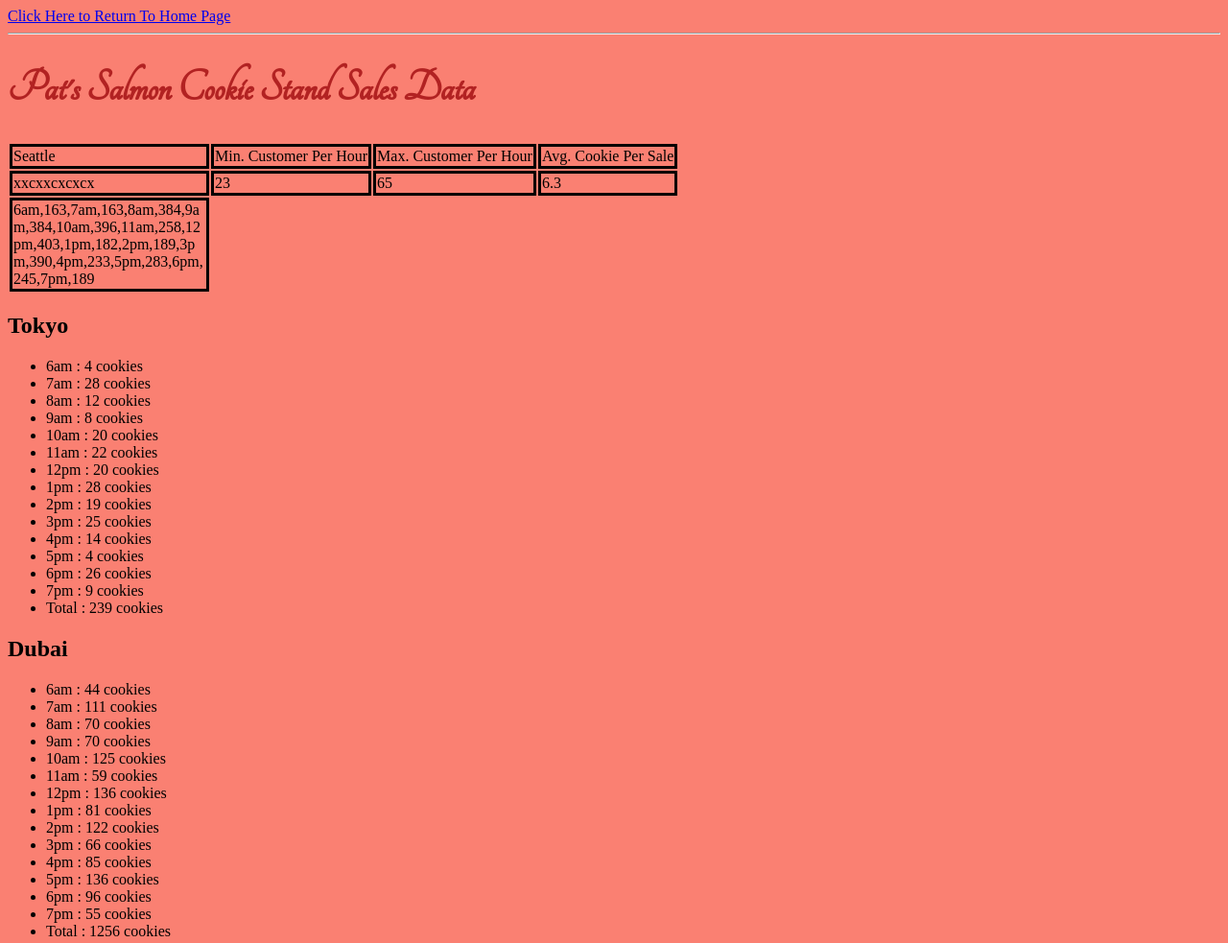
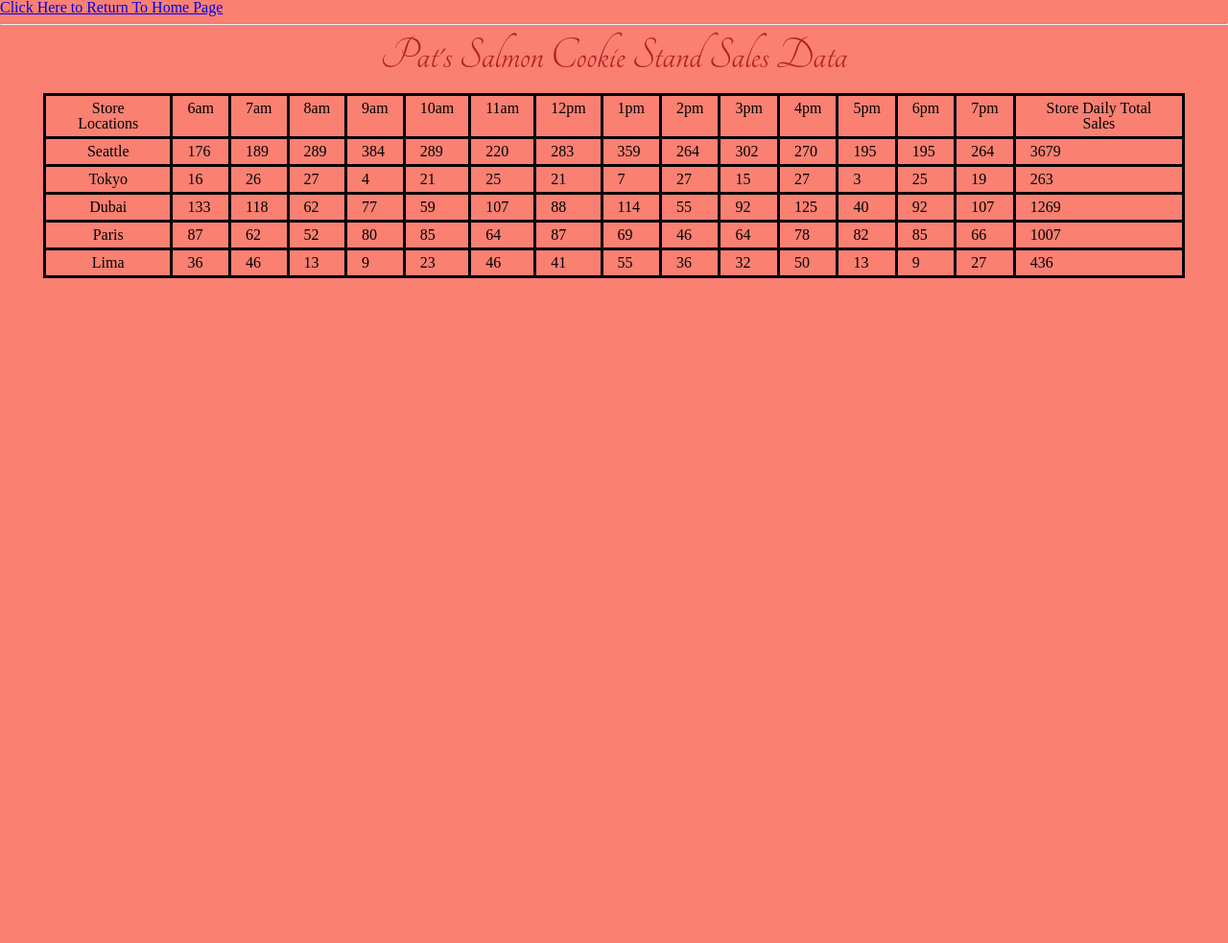
Before and after one commit to KrisDunning/cookie-stand, a plain HTML site: page sales.html in a window 1280 px wide. Shown: the top 983 px of the page at 96% size. After the commit the page ends 800 px from the top, so only its background shows below. Drawn offline with Linux system fonts and the light colour scheme.

Commit message:
mid day push. table working. refactoring can still be optimized

```diff
--- /dev/null
+++ b/CSS/reset.css
@@ -0,0 +1,48 @@
+/* http://meyerweb.com/eric/tools/css/reset/
+   v2.0 | 20110126
+   License: none (public domain)
+*/
+
+html, body, div, span, applet, object, iframe,
+h1, h2, h3, h4, h5, h6, p, blockquote, pre,
+a, abbr, acronym, address, big, cite, code,
+del, dfn, em, img, ins, kbd, q, s, samp,
+small, strike, strong, sub, sup, tt, var,
+b, u, i, center,
+dl, dt, dd, ol, ul, li,
+fieldset, form, label, legend,
+table, caption, tbody, tfoot, thead, tr, th, td,
+article, aside, canvas, details, embed,
+figure, figcaption, footer, header, hgroup,
+menu, nav, output, ruby, section, summary,
+time, mark, audio, video {
+	margin: 0;
+	padding: 0;
+	border: 0;
+	font-size: 100%;
+	font: inherit;
+	vertical-align: baseline;
+}
+/* HTML5 display-role reset for older browsers */
+article, aside, details, figcaption, figure,
+footer, header, hgroup, menu, nav, section {
+	display: block;
+}
+body {
+	line-height: 1;
+}
+ol, ul {
+	list-style: none;
+}
+blockquote, q {
+	quotes: none;
+}
+blockquote:before, blockquote:after,
+q:before, q:after {
+	content: '';
+	content: none;
+}
+table {
+	border-collapse: collapse;
+	border-spacing: 0;
+}
--- a/CSS/styles.css
+++ b/CSS/styles.css
@@ -7,30 +7,41 @@
   font-family: Arial, Helvetica, sans-serif;
   color: darkblue;
 }
+
 .text{
   font-family: Georgia, 'Times New Roman', Times, serif;
   color:darkslateblue;
 }
+
 .highlight{
   font-family: 'Tangerine', serif;
   color:firebrick;
 }
+
 h1{
   font-size: 48px;
   text-shadow: 3px;
+  text-align: center;
 }
+
 h2{
   /* color:darkblue; only testing for color palette match */
 }
+
 ul:last-child{
   /* color: darkslateblue; only testing for color palette match */
 }
 
+table{
+  margin: 15px 45px;
+}
 
-td{
-  max-width: 200px;
+th, td{
+  max-width: 300px;
+  padding: 5px 15px;
   border:3px solid black;
   height: auto;
   word-wrap:break-word;
   column-span: all;
+
 }
--- a/JS/app.js
+++ b/JS/app.js
@@ -1,214 +1,288 @@
+// GLOBALS
+let hours=['6am','7am','8am','9am','10am','11am','12pm','1pm','2pm','3pm','4pm','5pm','6pm','7pm'];
+let storeCollection=[];
+let salesElem=document.getElementById('salesInformation');
+let tableToAppendTo=document.getElementById('salesTable');
 
-let hours=['6am','7am','8am','9am','10am','11am','12pm','1pm','2pm','3pm','4pm','5pm','6pm','7pm'];
-let salesElem=document.getElementById('salesInformation');
 
+// HELPER FUNCTIONS
 function randomNumber(min,max) {
   return Math.floor(Math.random()*(max-min+1)+min);
 }
 
-
-let seattle={
-  name: 'Seattle',
-  minCust:23,
-  maxCust:65,
-  avgCookiePerSale:6.3,
-  cokkiesPerHour:0,
-  cookiesTotal:0,
-
-  render: function() {
-    let saleTable=document.createElement('table');
-    salesElem.appendChild(saleTable);
-    let row= saleTable.insertRow();
-    let col1=row.insertCell(0);
-    let col2=row.insertCell(1);
-    let col3=row.insertCell(2);
-    let col4=row.insertCell(3);
-    col1.innerText=this.name;
-    col2.innerText='Min. Customer Per Hour';
-    col3.innerText='Max. Customer Per Hour';
-    col4.innerText="Avg. Cookie Per Sale";
-    row=saleTable.insertRow();
-    col1=row.insertCell(0);
-    col2=row.insertCell(1);
-    col3=row.insertCell(2);
-    col4=row.insertCell(3);
-    col1.innerText=" xxcxxcxcxcx";
-    col2.innerText=this.minCust;
-    col3.innerText=this.maxCust;
-    col4.innerText=this.avgCookiePerSale;
-    row=saleTable.insertRow();
-    col1=row.insertCell(0);
-    col1.innerText=this.getDailySales(this.minCust,this.maxCust,this.avgCookiePerSale);
-    },
-
-    getDailySales: function(min,max,avg){
-      let sum=[];
+function getCookieSalesPerHour(min,max,avg,hours){
+  let hourlyCookieSales=[];
   for(let i=0;i<hours.length;i++){
-      sum[i]=[hours[i],Math.floor(randomNumber(min,max)*avg)];
+    hourlyCookieSales.push(Math.floor(randomNumber(min,max)*avg));
   }
-      return sum;
-    }
+  return hourlyCookieSales;
 }
 
-let tokyo={
-  name:'Tokyo',
-  minCust: 3,
-  maxCust: 24,
-  avgCookiePerSale:1.2,
-  cookiesPerHour:0,
-  cookiesTotal:0,
-
-  render: function() {
-    let saleContainer=document.createElement('article');
-    salesElem.appendChild(saleContainer);
-    let header2 = document.createElement('h2')
-    saleContainer.appendChild(header2);
-    header2.innerText=this.name;
-    let salesList=document.createElement('ul');
-    saleContainer.appendChild(salesList);
-    let salesData=this.getDailySales(this.minCust,this.maxCust,this.avgCookiePerSale);
-    for (let i=0;i<hours.length;i++){
-      let liItem=document.createElement('li');
-      salesList.appendChild(liItem);
-      liItem.textContent=`${salesData[i][0]} : ${salesData[i][1]} cookies `;
+function getTotalCookieSales(hourlySales){
+  let total=0;
+  for (let i=0;i<hourlySales.length;i++){
+    total+=hourlySales[i];
   }
-     let liItem=document.createElement('li');
-      salesList.appendChild(liItem);
-      liItem.textContent=`Total : ${this.cookiesTotal} cookies`;
-
-  },
-
-    getDailySales: function(min,max,avg){
-      let sum=[];
-      let totalSales=0;
-      for(let i=0;i<hours.length;i++){
-      sum.push([hours[i],Math.floor(randomNumber(min,max)*avg)]);
-      totalSales+=sum[i][1];
-      }
-      this.cookiesTotal=totalSales;
-      return sum;
-    }
+  return total;
 }
 
-let dubai={
-  name: 'Dubai',
-  minCust:11,
-  maxCust:38,
-  avgCookiePerSale:3.7,
-  cookiesPerHour:0,
-  cookiesTotal:0,
-  render: function() {
-    let saleContainer=document.createElement('article');
-    salesElem.appendChild(saleContainer);
-    let header2 = document.createElement('h2')
-    saleContainer.appendChild(header2);
-    header2.innerText=this.name;
-    let salesList=document.createElement('ul');
-    saleContainer.appendChild(salesList);
-    let salesData=this.getDailySales(this.minCust,this.maxCust,this.avgCookiePerSale);
-    for (let i=0;i<hours.length;i++){
-      let liItem=document.createElement('li');
-      salesList.appendChild(liItem);
-      liItem.textContent=`${salesData[i][0]} : ${salesData[i][1]} cookies `;
+function setTableHeader(){
+  let headerRow = document.createElement('tr');
+  tableToAppendTo.appendChild(headerRow);
+  let celltoAppend = document.createElement('th');
+  headerRow.appendChild(celltoAppend);
+  celltoAppend.textContent='Store Locations';
+  for (let i=0; i<hours.length;i++){
+    celltoAppend = document.createElement('th');
+    headerRow.appendChild(celltoAppend);
+    celltoAppend.textContent=hours[i];
   }
-     let liItem=document.createElement('li');
-      salesList.appendChild(liItem);
-      liItem.textContent=`Total : ${this.cookiesTotal} cookies`;
-
-  },
-
-    getDailySales: function(min,max,avg){
-      let sum=[];
-      let totalSales=0;
-      for(let i=0;i<hours.length;i++){
-      sum.push([hours[i],Math.floor(randomNumber(min,max)*avg)]);
-      totalSales+=sum[i][1];
-      }
-      this.cookiesTotal=totalSales;
-      return sum;
-    }
+  celltoAppend = document.createElement('th');
+  headerRow.appendChild(celltoAppend);
+  celltoAppend.textContent='Store Daily Total Sales';
 }
 
-let paris={
-  name: 'Paris',
-  minCust:20,
-  maxCust:38,
-  avgCookiePerSale:2.3,
-  cookiesPerHour:0,
-  cookiesTotal:0,
-  render: function() {
-    let saleContainer=document.createElement('article');
-    salesElem.appendChild(saleContainer);
-    let header2 = document.createElement('h2')
-    saleContainer.appendChild(header2);
-    header2.innerText=this.name;
-    let salesList=document.createElement('ul');
-    saleContainer.appendChild(salesList);
-    let salesData=this.getDailySales(this.minCust,this.maxCust,this.avgCookiePerSale);
-    for (let i=0;i<hours.length;i++){
-      let liItem=document.createElement('li');
-      salesList.appendChild(liItem);
-      liItem.textContent=`${salesData[i][0]} : ${salesData[i][1]} cookies `;
-     }
-     let liItem=document.createElement('li');
-      salesList.appendChild(liItem);
-      liItem.textContent=`Total : ${this.cookiesTotal} cookies`;
-
-  },
-
-    getDailySales: function(min,max,avg){
-      let sum=[];
-      let totalSales=0;
-      for(let i=0;i<hours.length;i++){
-      sum.push([hours[i],Math.floor(randomNumber(min,max)*avg)]);
-      totalSales+=sum[i][1];
-      }
-      this.cookiesTotal=totalSales;
-      return sum;
-    }
+// OBJECT CONSTRUCTOR
+function Store(name,minCustPerHour,maxCustPerHour,avgCookiesPerCust){
+  this.name = name;
+  this.minCustPerHour = minCustPerHour;
+  this.maxCustPerHour = maxCustPerHour;
+  this.avgCookiesPerCust = avgCookiesPerCust;
+  this.cookiesSalesPerHour = getCookieSalesPerHour(minCustPerHour,maxCustPerHour,avgCookiesPerCust,hours);
+  this.cookiesSoldTotal = getTotalCookieSales(this.cookiesSalesPerHour);
+  storeCollection.push(this);
+  console.table(this);
 }
 
-let lima={
-  name: 'Lima',
-  minCust:2,
-  maxCust:16,
-  avgCookiePerSale:4.6,
-  cookiesPerHour:0,
-  cookiesTotal:0,
-  render: function() {
-    let saleContainer=document.createElement('article');
-    salesElem.appendChild(saleContainer);
-    let header2 = document.createElement('h2')
-    saleContainer.appendChild(header2);
-    header2.innerText=this.name;
-    let salesList=document.createElement('ul');
-    saleContainer.appendChild(salesList);
-    let salesData=this.getDailySales(this.minCust,this.maxCust,this.avgCookiePerSale);
-    for (let i=0;i<hours.length;i++){
-      let liItem=document.createElement('li');
-      salesList.appendChild(liItem);
-      liItem.textContent=`${salesData[i][0]} : ${salesData[i][1]} cookies `;
-     }
-     let liItem=document.createElement('li');
-      salesList.appendChild(liItem);
-      liItem.textContent=`Total : ${this.cookiesTotal} cookies`;
 
-  },
+// METHODS
 
-    getDailySales: function(min,max,avg){
-      let sum=[];
-      let totalSales=0;
-      for(let i=0;i<hours.length;i++){
-      sum.push([hours[i],Math.floor(randomNumber(min,max)*avg)]);
-      totalSales+=sum[i][1];
-      }
-      this.cookiesTotal=totalSales;
-      return sum;
-    }
+Store.prototype.render = function (){
+  this.addStoreRow();
+
 }
 
-seattle.render();
-tokyo.render();
-dubai.render();
-paris.render();
-lima.render();
+Store.prototype.addStoreRow = function(){
+  let storeRow = document.createElement('tr');
+  tableToAppendTo.appendChild(storeRow);
+  let celltoAppend = document.createElement('th');
+  storeRow.appendChild(celltoAppend);
+  celltoAppend.textContent=this.name;
+
+  for (let i=0;i<this.cookiesSalesPerHour.length;i++){
+    celltoAppend = document.createElement('td');
+    celltoAppend.textContent = this.cookiesSalesPerHour[i];
+    storeRow.appendChild(celltoAppend);
+  }
+  celltoAppend = document.createElement('td');
+  celltoAppend.textContent = this.cookiesSoldTotal;
+  storeRow.appendChild(celltoAppend);
+}
+
+setTableHeader();
+new Store('Seattle',23,65,6.3);
+new Store('Tokyo',3,24,1.2);
+new Store('Dubai',11,38,3.7);
+new Store('Paris',20,38,2.3);
+new Store('Lima',2,16,4.6);
+for(let i=0;i<storeCollection.length;i++){
+  storeCollection[i].render();
+}
+
+//   render: function() {
+//     let saleTable=document.createElement('table');
+//     salesElem.appendChild(saleTable);
+//     let row= saleTable.insertRow();
+//     let col1=row.insertCell(0);
+//     let col2=row.insertCell(1);
+//     let col3=row.insertCell(2);
+//     let col4=row.insertCell(3);
+//     col1.innerText=this.name;
+//     col2.innerText='Min. Customer Per Hour';
+//     col3.innerText='Max. Customer Per Hour';
+//     col4.innerText="Avg. Cookie Per Sale";
+//     row=saleTable.insertRow();
+//     col1=row.insertCell(0);
+//     col2=row.insertCell(1);
+//     col3=row.insertCell(2);
+//     col4=row.insertCell(3);
+//     col1.innerText=" xxcxxcxcxcx";
+//     col2.innerText=this.minCust;
+//     col3.innerText=this.maxCust;
+//     col4.innerText=this.avgCookiePerSale;
+//     row=saleTable.insertRow();
+//     col1=row.insertCell(0);
+//     col1.innerText=this.getDailySales(this.minCust,this.maxCust,this.avgCookiePerSale);
+//     },
+
+//     getDailySales: function(min,max,avg){
+//       let sum=[];
+//       for(let i=0;i<hours.length;i++){
+//       sum[i]=[hours[i],Math.floor(randomNumber(min,max)*avg)];
+//       }
+//       return sum;
+//     }
+//   }
+
+// let tokyo={
+//   name:'Tokyo',
+//   minCust: 3,
+//   maxCust: 24,
+//   avgCookiePerSale:1.2,
+//   cookiesPerHour:0,
+//   cookiesTotal:0,
+
+//   render: function() {
+//     let saleContainer=document.createElement('article');
+//     salesElem.appendChild(saleContainer);
+//     let header2 = document.createElement('h2')
+//     saleContainer.appendChild(header2);
+//     header2.innerText=this.name;
+//     let salesList=document.createElement('ul');
+//     saleContainer.appendChild(salesList);
+//     let salesData=this.getDailySales(this.minCust,this.maxCust,this.avgCookiePerSale);
+//     for (let i=0;i<hours.length;i++){
+//       let liItem=document.createElement('li');
+//       salesList.appendChild(liItem);
+//       liItem.textContent=`${salesData[i][0]} : ${salesData[i][1]} cookies `;
+//      }
+//      let liItem=document.createElement('li');
+//       salesList.appendChild(liItem);
+//       liItem.textContent=`Total : ${this.cookiesTotal} cookies`;
+
+//   },
+
+//     getDailySales: function(min,max,avg){
+//       let sum=[];
+//       let totalSales=0;
+//       for(let i=0;i<hours.length;i++){
+//       sum.push([hours[i],Math.floor(randomNumber(min,max)*avg)]);
+//       totalSales+=sum[i][1];
+//       }
+//       this.cookiesTotal=totalSales;
+//       return sum;
+//     }
+// }
+
+// let dubai={
+//   name: 'Dubai',
+//   minCust:11,
+//   maxCust:38,
+//   avgCookiePerSale:3.7,
+//   cookiesPerHour:0,
+//   cookiesTotal:0,
+//   render: function() {
+//     let saleContainer=document.createElement('article');
+//     salesElem.appendChild(saleContainer);
+//     let header2 = document.createElement('h2')
+//     saleContainer.appendChild(header2);
+//     header2.innerText=this.name;
+//     let salesList=document.createElement('ul');
+//     saleContainer.appendChild(salesList);
+//     let salesData=this.getDailySales(this.minCust,this.maxCust,this.avgCookiePerSale);
+//     for (let i=0;i<hours.length;i++){
+//       let liItem=document.createElement('li');
+//       salesList.appendChild(liItem);
+//       liItem.textContent=`${salesData[i][0]} : ${salesData[i][1]} cookies `;
+//      }
+//      let liItem=document.createElement('li');
+//       salesList.appendChild(liItem);
+//       liItem.textContent=`Total : ${this.cookiesTotal} cookies`;
+
+//   },
+
+//     getDailySales: function(min,max,avg){
+//       let sum=[];
+//       let totalSales=0;
+//       for(let i=0;i<hours.length;i++){
+//       sum.push([hours[i],Math.floor(randomNumber(min,max)*avg)]);
+//       totalSales+=sum[i][1];
+//       }
+//       this.cookiesTotal=totalSales;
+//       return sum;
+//     }
+// }
+
+// let paris={
+//   name: 'Paris',
+//   minCust:20,
+//   maxCust:38,
+//   avgCookiePerSale:2.3,
+//   cookiesPerHour:0,
+//   cookiesTotal:0,
+//   render: function() {
+//     let saleContainer=document.createElement('article');
+//     salesElem.appendChild(saleContainer);
+//     let header2 = document.createElement('h2')
+//     saleContainer.appendChild(header2);
+//     header2.innerText=this.name;
+//     let salesList=document.createElement('ul');
+//     saleContainer.appendChild(salesList);
+//     let salesData=this.getDailySales(this.minCust,this.maxCust,this.avgCookiePerSale);
+//     for (let i=0;i<hours.length;i++){
+//       let liItem=document.createElement('li');
+//       salesList.appendChild(liItem);
+//       liItem.textContent=`${salesData[i][0]} : ${salesData[i][1]} cookies `;
+//      }
+//      let liItem=document.createElement('li');
+//       salesList.appendChild(liItem);
+//       liItem.textContent=`Total : ${this.cookiesTotal} cookies`;
+
+//   },
+
+//     getDailySales: function(min,max,avg){
+//       let sum=[];
+//       let totalSales=0;
+//       for(let i=0;i<hours.length;i++){
+//       sum.push([hours[i],Math.floor(randomNumber(min,max)*avg)]);
+//       totalSales+=sum[i][1];
+//       }
+//       this.cookiesTotal=totalSales;
+//       return sum;
+//     }
+// }
+
+// let lima={
+//   name: 'Lima',
+//   minCust:2,
+//   maxCust:16,
+//   avgCookiePerSale:4.6,
+//   cookiesPerHour:0,
+//   cookiesTotal:0,
+//   render: function() {
+//     let saleContainer=document.createElement('article');
+//     salesElem.appendChild(saleContainer);
+//     let header2 = document.createElement('h2')
+//     saleContainer.appendChild(header2);
+//     header2.innerText=this.name;
+//     let salesList=document.createElement('ul');
+//     saleContainer.appendChild(salesList);
+//     let salesData=this.getDailySales(this.minCust,this.maxCust,this.avgCookiePerSale);
+//     for (let i=0;i<hours.length;i++){
+//       let liItem=document.createElement('li');
+//       salesList.appendChild(liItem);
+//       liItem.textContent=`${salesData[i][0]} : ${salesData[i][1]} cookies `;
+//      }
+//      let liItem=document.createElement('li');
+//       salesList.appendChild(liItem);
+//       liItem.textContent=`Total : ${this.cookiesTotal} cookies`;
+
+//   },
+
+//     getDailySales: function(min,max,avg){
+//       let sum=[];
+//       let totalSales=0;
+//       for(let i=0;i<hours.length;i++){
+//       sum.push([hours[i],Math.floor(randomNumber(min,max)*avg)]);
+//       totalSales+=sum[i][1];
+//       }
+//       this.cookiesTotal=totalSales;
+//       return sum;
+//     }
+// }
+
+// seattle.render();
+// tokyo.render();
+// dubai.render();
+// paris.render();
+// lima.render();
--- a/sales.html
+++ b/sales.html
@@ -4,6 +4,7 @@
   <meta charset="UTF-8">
   <meta http-equiv="X-UA-Compatible" content="IE=edge">
   <meta name="viewport" content="width=device-width, initial-scale=1.0">
+  <link rel="stylesheet" href="CSS/reset.css">
   <link rel="stylesheet" href="https://fonts.googleapis.com/css?family=Tangerine">
   <link rel="stylesheet" href="CSS/styles.css">
   <title>Pat's Salmon Cookie Stand</title>
@@ -13,7 +14,7 @@
   <hr>
   <h1 class="highlight">Pat's Salmon Cookie Stand Sales Data</h1>
   <section id="salesInformation">
-
+    <table id="salesTable"></table>
   </section>
 
 
```
Also changed, not shown: 2 other files. Lines whose indentation alone changed are shown as unchanged.
